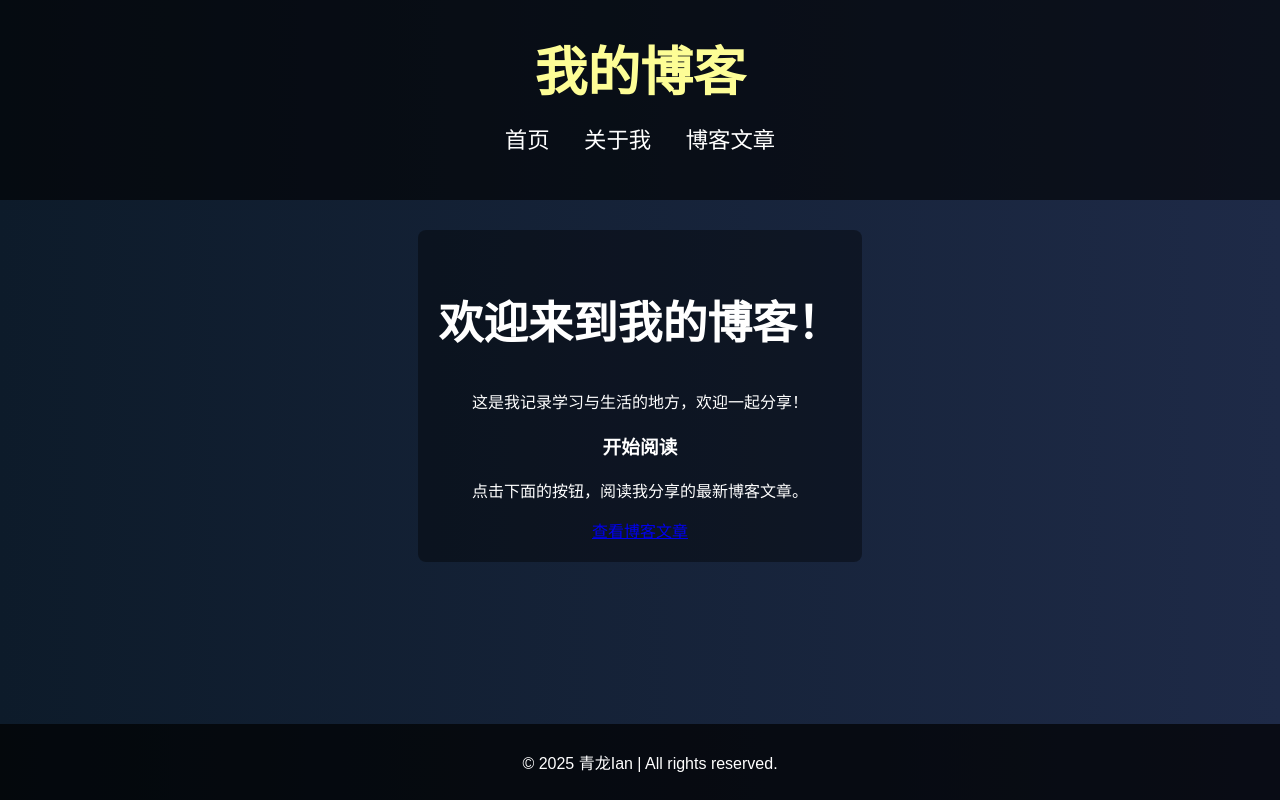
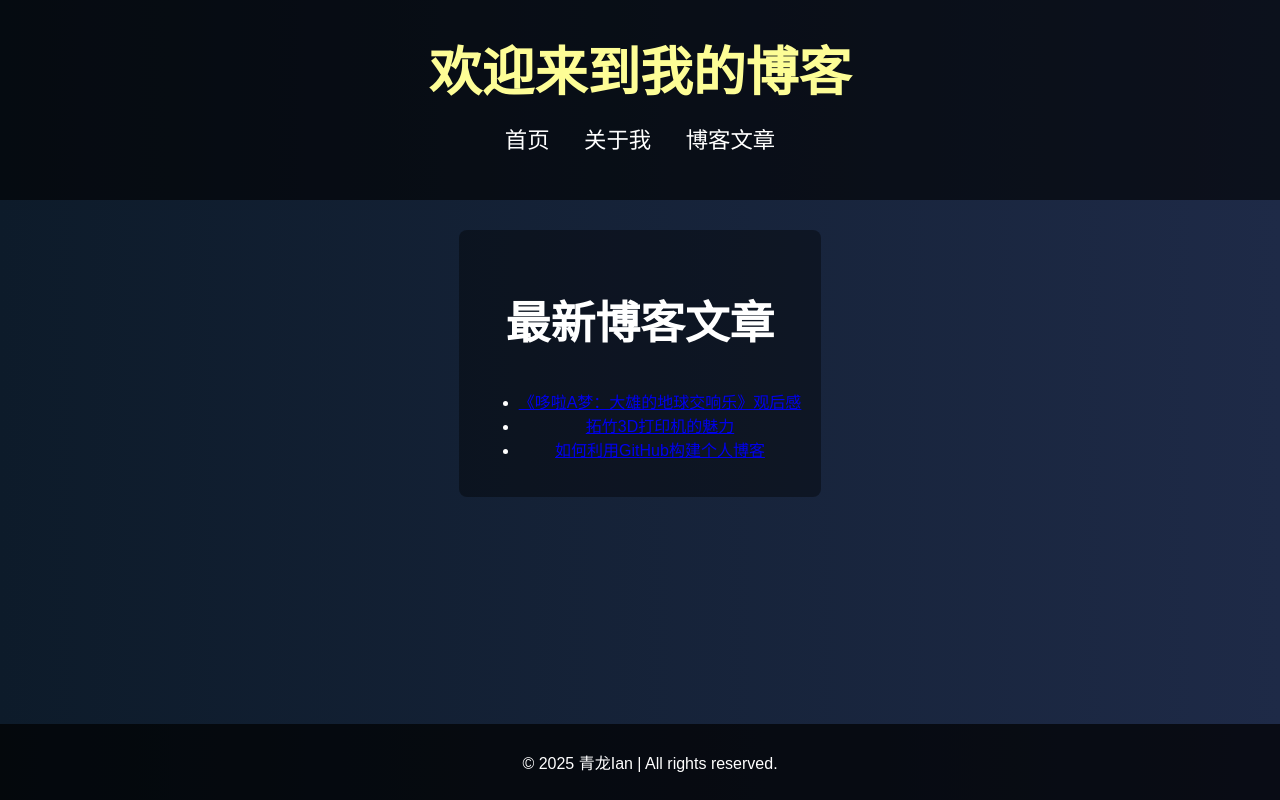
Before and after one commit to qinglonglu/qinglonglu.github.io, a plain HTML site: page index.html in a window 1280 px wide. Shown: the top 800 px of the page. Drawn offline with Linux system fonts and the light colour scheme; files that its build step writes are made by us from their sources.

Commit message:
Update index.html

```diff
--- a/index.html
+++ b/index.html
@@ -7,14 +7,14 @@
     <title>我的博客首页</title>
 
     <!-- 网站图标 -->
-    <link rel="icon" href="favicon.ico" type="image/x-icon">
+    <link rel="icon" href="assets/images/favicon.ico" type="image/x-icon">
 
     <!-- 引入外部CSS文件 -->
-    <link rel="stylesheet" href="style.css">
+    <link rel="stylesheet" href="assets/css/style.css">
 </head>
 <body>
     <header>
-        <h1>我的博客</h1>
+        <h1>欢迎来到我的博客</h1>
         <nav>
             <ul>
                 <li><a href="index.html">首页</a></li>
@@ -26,13 +26,11 @@
 
     <main>
         <div class="content">
-            <h2>欢迎来到我的博客！</h2>
-            <p>这是我记录学习与生活的地方，欢迎一起分享！</p>
-            <div class="card">
-                <h3>开始阅读</h3>
-                <p>点击下面的按钮，阅读我分享的最新博客文章。</p>
-                <a href="blog.html" class="button">查看博客文章</a>
-            </div>
+            <h2>最新博客文章</h2>
+            <ul>
+                <li><a href="article1.html">《哆啦A梦：大雄的地球交响乐》观后感</a></li>
+                <li><a href="article2.html">拓竹3D打印机的魅力</a></li>
+                <li><a href="article3.html">如何利用GitHub构建个人博客</a></li>
         </div>
     </main>
 
```
